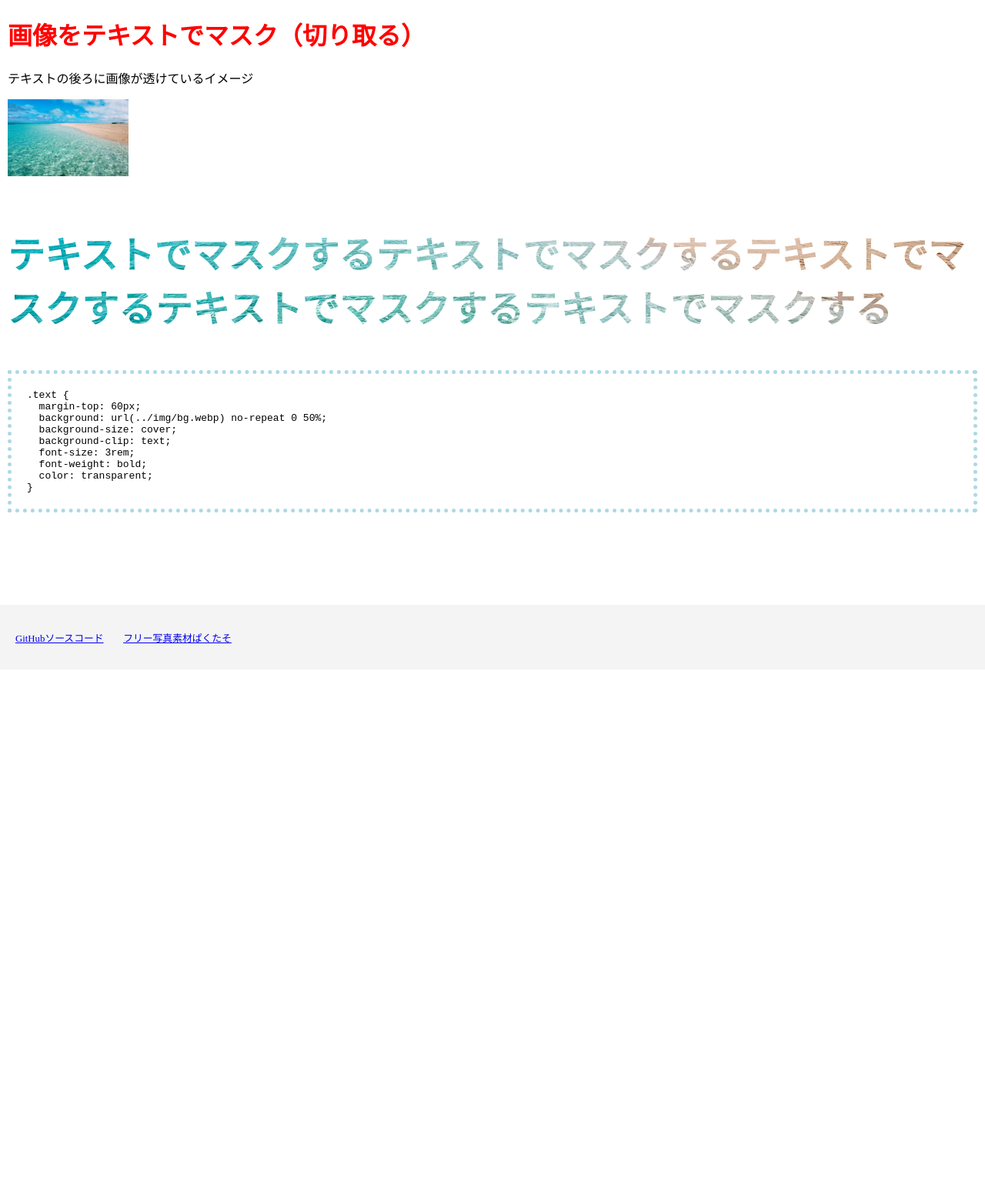
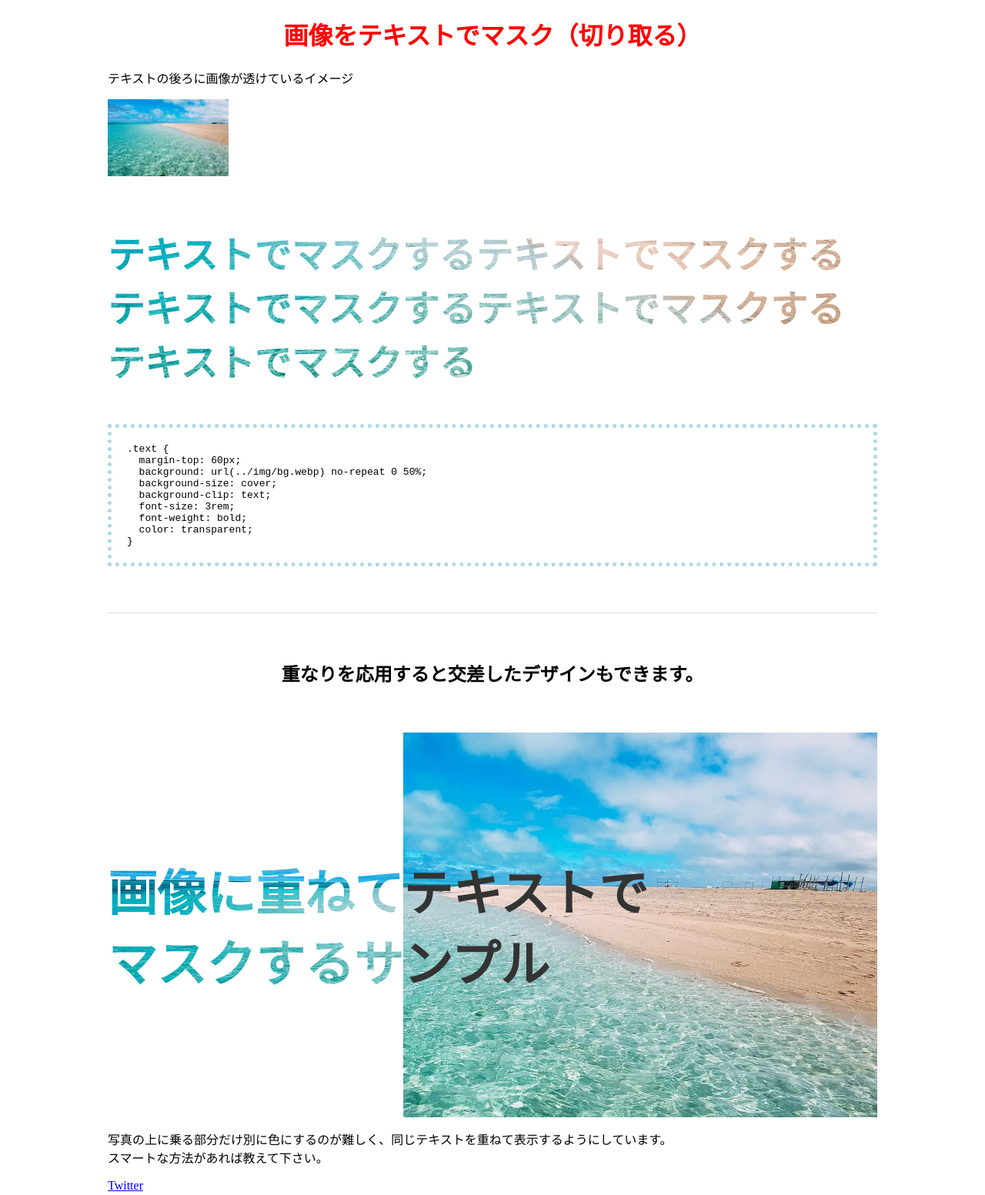
Before and after one commit to chinen-octtn/textMask, a website: page src/pug/index.pug in a window 1280 px wide. Shown: the top 1553 px of the page at 77% size. Before the commit the page ends 870 px from the top, so only its background shows below. Drawn offline with nearby package versions, Linux system fonts and the light colour scheme; files that its build step writes are made by us from their sources; files whose address does not match are found by name.

Commit message:
add: 写真と交差するようにテキストを配置するサンプル

```diff
--- a/gulpfile.js
+++ b/gulpfile.js
@@ -268,6 +268,7 @@ exports.watch = watch;
 
 // デフォルトタスク
 exports.default = gulp.series(
-  gulp.parallel(pug, sass, js, image),
+  // gulp.parallel(pug, sass, js, image),
+  gulp.parallel(pug, sass, image),
   gulp.parallel(serve, watch),
 );
--- a/src/pug/_include/_header.pug
+++ b/src/pug/_include/_header.pug
@@ -1,7 +1,9 @@
 header
   h1 画像をテキストでマスク（切り取る）
-  p テキストの後ろに画像が透けているイメージ
 
-  picture
-    source(type="image/webp" srcset="./assets/img/bg.webp")
-    img(src="./assets/img/bg.jpg", alt="参考用の海の写真" height="100")
+  .section
+    p テキストの後ろに画像が透けているイメージ
+
+    picture
+      source(type="image/webp" srcset="./assets/img/bg.webp")
+      img(src="./assets/img/bg.jpg", alt="参考用の海の写真" height="100")
--- a/src/pug/index.pug
+++ b/src/pug/index.pug
@@ -5,7 +5,7 @@ block css
 block js
 
 block body
-  main
+  main.section
     p.text テキストでマスクするテキストでマスクするテキストでマスクするテキストでマスクするテキストでマスクする
 
     pre.
@@ -19,8 +19,17 @@ block body
         color: transparent;
       }
 
-    //- section.textMask
-    //-   .textMask__body
-    //-     h2.textMask__title
-    //-       span.textMask__title-main 画像と重ねてテキストでマスクする（調整中）
-    //-       span.textMask__title-sub(data-title="画像をテキストでマスクする")
+    hr
+
+    section
+      h2.title 重なりを応用すると交差したデザインもできます。
+      .textMask
+        .textMask__body
+          h2.textMask__title
+            span.textMask__title-main 画像に重ねてテキストで<br>マスクするサンプル
+            span.textMask__title-sub.
+              <span data-title="画像に重ねてテキストで
+              マスクするサンプル"></span>
+
+      p 写真の上に乗る部分だけ別に色にするのが難しく、同じテキストを重ねて表示するようにしています。#[br]スマートな方法があれば教えて下さい。
+      a(href="https://twitter.com/chocodogmagic") Twitter
--- a/src/scss/style.scss
+++ b/src/scss/style.scss
@@ -7,6 +7,15 @@ body {
 
 h1 {
   color: $color-main;
+
+  @include mq(pc) {
+    text-align: center;
+  }
+}
+
+.section {
+  max-width: 1000px;
+  margin: 0 auto;
 }
 
 footer {
@@ -27,6 +36,10 @@ pre {
   overflow: auto;
 }
 
+.title {
+  text-align: center;
+}
+
 .text {
   margin-top: 60px;
   background: url(../img/bg.webp) no-repeat 0 50%;
@@ -38,90 +51,91 @@ pre {
 }
 
 .textMask {
-  margin-top: 60px;
-  background: url(../img/bg.webp) no-repeat 0 50%;
-  min-height: 500px;
-  // background-clip: text;
+  margin: 60px auto 0;
+  max-width: 1000px;
+  position: relative;
+  background: url(../img/bg.webp) no-repeat 0 0;
+  background-size: 100% auto;
+
+  &::before {
+    content: '';
+    width: 30vw;
+    position: absolute;
+    top: 0;
+    left: 0;
+    bottom: 0;
+    background: #fff;
+  }
 }
 
 .textMask__body {
-}
-
-.textMask__copy {
-  margin-top: 21px;
-  font-size: 2.6rem;
-  line-height: 1.33;
-
-  .is-value & {
-    font-size: 3.6rem;
-    font-feature-settings: 'palt' 1;
-  }
+  display: flex;
+  flex-direction: column;
+  justify-content: center;
+  min-height: 150px;
+  position: relative;
+  z-index: 0;
+  background: url(../img/bg.webp) no-repeat 0 0;
+  background-size: 100% auto;
+  background-clip: text;
 
   @include mq(pc) {
-    margin-top: 32px;
-    font-size: 4.8rem;
-    letter-spacing: 0.015em;
-    line-height: 1.39;
-    color: transparent;
+    min-height: 500px;
   }
 }
 
-.textMask__copyMain {
+.textMask__title {
+  font-size: 6vw;
+  color: transparent;
+  overflow: hidden;
+
   @include mq(pc) {
-    display: block;
-    width: 336px;
-    overflow: hidden;
-    white-space: nowrap;
-    font-family: 'Noto Sans JP', 'Helvetica Neue', Arial,
-      'Hiragino Kaku Gothic ProN', 'Hiragino Sans', 'メイリオ', 'Meiryo',
-      sans-serif;
-
-    .is-value & {
-      width: 353px;
-    }
+    font-size: 4rem;
   }
 }
 
-.textMask__copySub {
-  @include mq(pc) {
+.textMask__title-main {
+  display: block;
+  width: 30vw;
+  overflow: hidden;
+  white-space: nowrap;
+}
+
+.textMask__title-sub {
   position: relative;
+  left: 30vw;
+  width: 100vw;
   display: block;
-    left: 336px;
 
   span {
     position: absolute;
     left: 0;
     bottom: 0;
     overflow: hidden;
+    width: 100vw;
 
     &::before {
-        content: attr(data-text);
-        transform: translateX(-336px);
-        font-family: 'Noto Sans JP', 'Helvetica Neue', Arial,
-          'Hiragino Kaku Gothic ProN', 'Hiragino Sans', 'メイリオ', 'Meiryo',
-          sans-serif;
+      content: attr(data-title);
+      display: block;
       white-space: pre-line;
-        color: #fff;
-        display: block;
-      }
-    }
-
-    .is-value & {
-      left: 353px;
-
-      span::before {
-        font-size: 6.9rem;
-        transform: translateX(-353px);
-      }
+      color: #333;
+      transform: translateX(-30vw);
+      width: 100vw;
     }
   }
 }
 
+hr {
+  border: 0;
+  border-top: 1px solid #ddd;
+  margin: 60px 0;
+}
+
 // webp非対応の場合
-.no-webp .text {
+.no-webp {
+  .text,
+  .textMask__title,
+  .textMask__image {
     background-image: url(../img/bg.jpg);
   }
-
-.no-webp .textMask {
-  background-image: url(../img/bg.jpg);
 }
```
Also changed, not shown: docs/assets/css/style.css, docs/index.html. Lines whose indentation alone changed are shown as unchanged.
